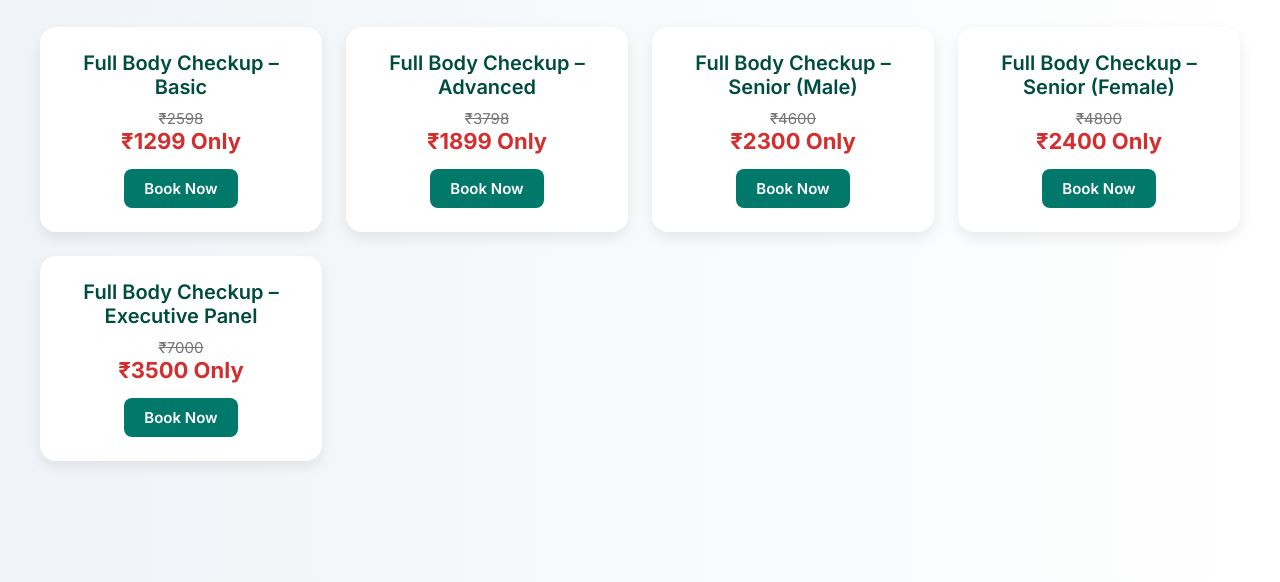
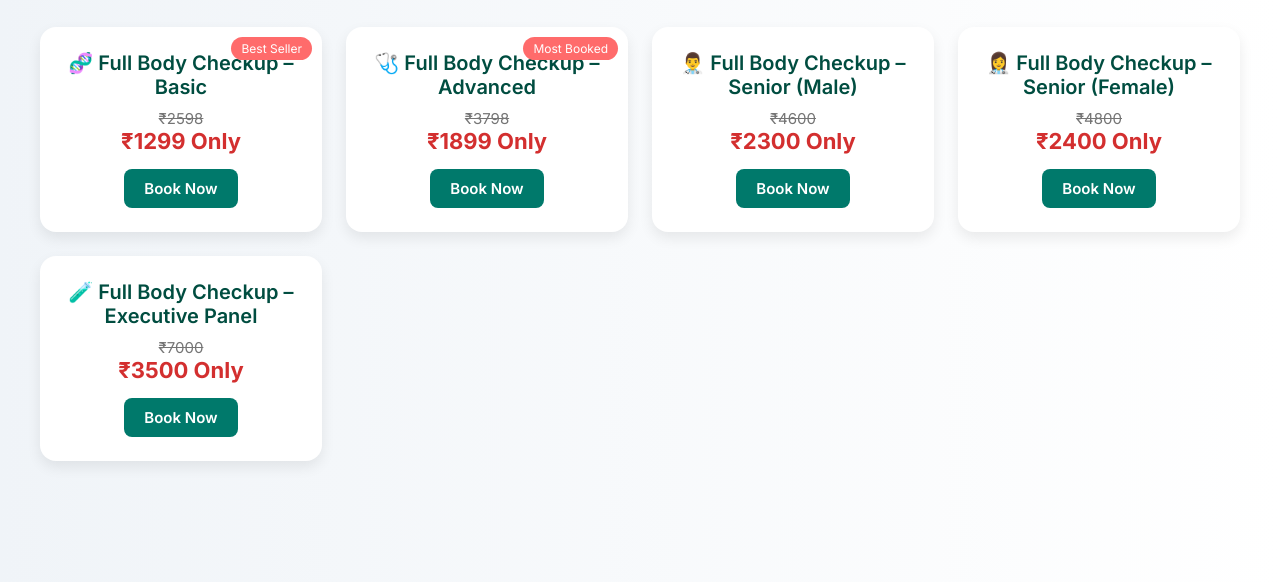
Before and after one commit to jayadav09/swasthaindia, a plain HTML site: page my-packages.html in a window 1280 px wide. Shown: the part 135-717 px from the top of the page. Drawn offline with Linux system fonts and the light colour scheme.

Commit message:
Update my-packages.html

```diff
--- a/my-packages.html
+++ b/my-packages.html
@@ -55,6 +55,7 @@
       padding: 24px;
       text-align: center;
       transition: transform 0.2s ease;
+      position: relative;
     }
     .card:hover {
       transform: translateY(-4px);
@@ -70,11 +71,22 @@
       margin-top: 8px;
       font-size: 15px;
       color: #757575;
+      text-decoration: line-through;
     }
     .offer {
       font-size: 22px;
       color: #d32f2f;
       font-weight: bold;
+    }
+    .badge {
+      background: #ff6b6b;
+      color: white;
+      padding: 4px 10px;
+      border-radius: 20px;
+      font-size: 12px;
+      position: absolute;
+      top: 10px;
+      right: 10px;
     }
     .book-btn {
       margin-top: 15px;
@@ -133,8 +145,9 @@
 
   <div class="packages">
     <div class="card">
-      <div class="test-name" onclick="toggleDetails('basic')">Full Body Checkup – Basic</div>
-      <div class="price"><s>₹2598</s></div>
+      <span class="badge">Best Seller</span>
+      <div class="test-name" onclick="toggleDetails('basic')">🧬 Full Body Checkup – Basic</div>
+      <div class="price">₹2598</div>
       <div class="offer">₹1299 Only</div>
       <a class="book-btn" href="https://wa.me/919911990556?text=I%20want%20to%20book%20Full%20Body%20Checkup%20–%20Basic" target="_blank">Book Now</a>
       <div class="test-details" id="basic">
@@ -143,8 +156,9 @@
     </div>
 
     <div class="card">
-      <div class="test-name" onclick="toggleDetails('advanced')">Full Body Checkup – Advanced</div>
-      <div class="price"><s>₹3798</s></div>
+      <span class="badge">Most Booked</span>
+      <div class="test-name" onclick="toggleDetails('advanced')">🩺 Full Body Checkup – Advanced</div>
+      <div class="price">₹3798</div>
       <div class="offer">₹1899 Only</div>
       <a class="book-btn" href="https://wa.me/919911990556?text=I%20want%20to%20book%20Full%20Body%20Checkup%20–%20Advanced" target="_blank">Book Now</a>
       <div class="test-details" id="advanced">
@@ -153,8 +167,8 @@
     </div>
 
     <div class="card">
-      <div class="test-name" onclick="toggleDetails('senior_male')">Full Body Checkup – Senior (Male)</div>
-      <div class="price"><s>₹4600</s></div>
+      <div class="test-name" onclick="toggleDetails('senior_male')">👨‍⚕️ Full Body Checkup – Senior (Male)</div>
+      <div class="price">₹4600</div>
       <div class="offer">₹2300 Only</div>
       <a class="book-btn" href="https://wa.me/919911990556?text=I%20want%20to%20book%20Full%20Body%20Checkup%20–%20Senior%20(Male)" target="_blank">Book Now</a>
       <div class="test-details" id="senior_male">
@@ -163,8 +177,8 @@
     </div>
 
     <div class="card">
-      <div class="test-name" onclick="toggleDetails('senior_female')">Full Body Checkup – Senior (Female)</div>
-      <div class="price"><s>₹4800</s></div>
+      <div class="test-name" onclick="toggleDetails('senior_female')">👩‍⚕️ Full Body Checkup – Senior (Female)</div>
+      <div class="price">₹4800</div>
       <div class="offer">₹2400 Only</div>
       <a class="book-btn" href="https://wa.me/919911990556?text=I%20want%20to%20book%20Full%20Body%20Checkup%20–%20Senior%20(Female)" target="_blank">Book Now</a>
       <div class="test-details" id="senior_female">
@@ -173,8 +187,8 @@
     </div>
 
     <div class="card">
-      <div class="test-name" onclick="toggleDetails('executive')">Full Body Checkup – Executive Panel</div>
-      <div class="price"><s>₹7000</s></div>
+      <div class="test-name" onclick="toggleDetails('executive')">🧪 Full Body Checkup – Executive Panel</div>
+      <div class="price">₹7000</div>
       <div class="offer">₹3500 Only</div>
       <a class="book-btn" href="https://wa.me/919911990556?text=I%20want%20to%20book%20Full%20Body%20Checkup%20–%20Executive%20Panel" target="_blank">Book Now</a>
       <div class="test-details" id="executive">
```
